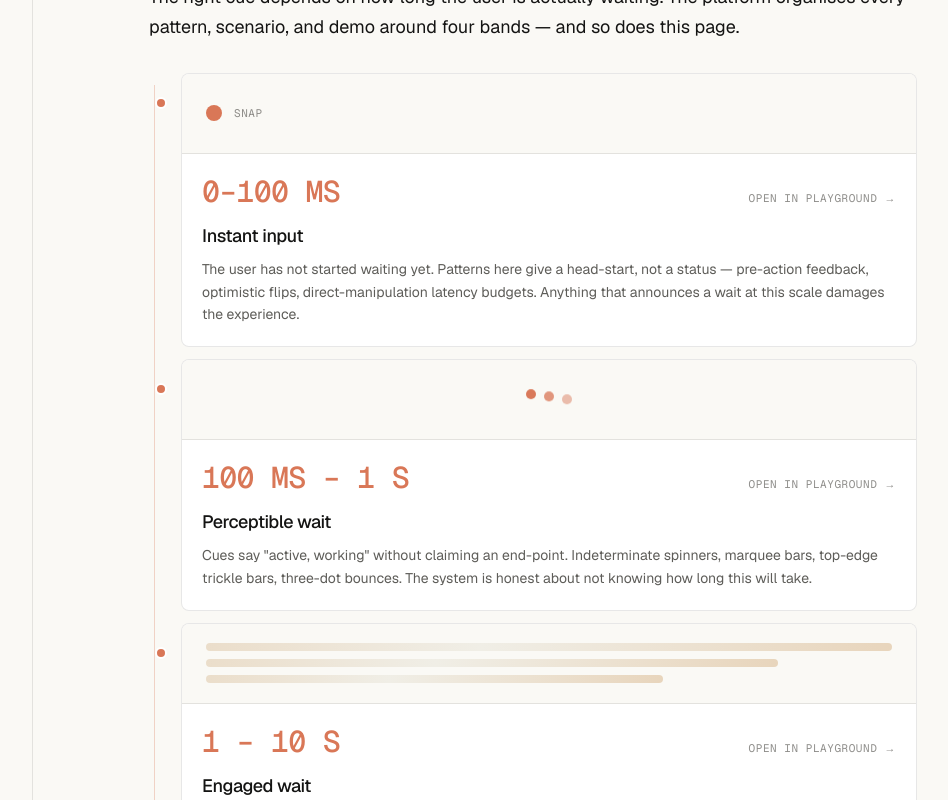
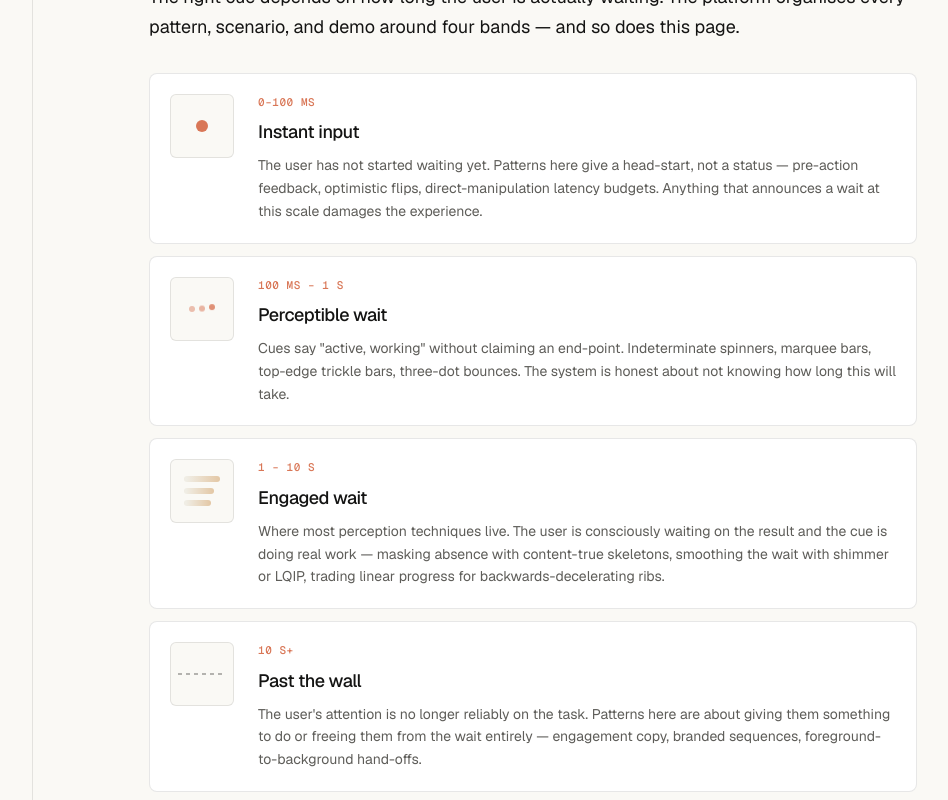
Before and after one commit to andrzejdelgado/feelsfast, a Next.js app: page / in a window 1280 px wide. Shown: the part 1540-2340 px from the top of the page, without its empty margins (247-1195 px from the left). Built offline with nearby package versions, Linux system fonts and the light colour scheme.

Commit message:
Revert "feat: Four-time-bands as a field-guide timeline, not a card grid"
This reverts commit b379cf4839079830f87be4608f412847b11344eb.

```diff
--- a/src/app/page.tsx
+++ b/src/app/page.tsx
@@ -37,25 +37,21 @@ const stats = [
 
 const bands = [
   {
-    id: "instant",
     label: "0–100 MS",
     title: "Instant input",
     body: "The user has not started waiting yet. Patterns here give a head-start, not a status — pre-action feedback, optimistic flips, direct-manipulation latency budgets. Anything that announces a wait at this scale damages the experience.",
   },
   {
-    id: "responsive",
     label: "100 MS – 1 S",
     title: "Perceptible wait",
     body: 'Cues say "active, working" without claiming an end-point. Indeterminate spinners, marquee bars, top-edge trickle bars, three-dot bounces. The system is honest about not knowing how long this will take.',
   },
   {
-    id: "engaged",
     label: "1 – 10 S",
     title: "Engaged wait",
     body: "Where most perception techniques live. The user is consciously waiting on the result and the cue is doing real work — masking absence with content-true skeletons, smoothing the wait with shimmer or LQIP, trading linear progress for backwards-decelerating ribs.",
   },
   {
-    id: "long",
     label: "10 S+",
     title: "Past the wall",
     body: "The user's attention is no longer reliably on the task. Patterns here are about giving them something to do or freeing them from the wait entirely — engagement copy, branded sequences, foreground-to-background hand-offs.",
@@ -173,48 +169,26 @@ export default function HomePage() {
           platform organises every pattern, scenario, and demo around four bands —
           and so does this page.
         </p>
-        <div className="relative mt-8 pl-8">
+        <div className="mt-8 space-y-3">
+          {bands.map((band, i) => (
             <div
-            aria-hidden
-            className="absolute left-[5px] top-3 bottom-3 w-px bg-primary/30"
-          />
-          <ul className="space-y-3">
-            {bands.map((band, i) => (
-              <li key={band.id} className="relative">
-                <span
-                  aria-hidden
-                  className="absolute -left-[26px] top-6 size-3 rounded-full border-2 border-card bg-primary"
-                />
-                <Link
-                  href={`/playground#band-${band.id}`}
-                  className="group block overflow-hidden rounded-lg border border-border bg-card transition-colors hover:border-primary"
+              key={band.label}
+              className="flex items-start gap-5 rounded-lg border border-border bg-card p-5 sm:gap-6"
             >
-                  <div className="relative h-20 overflow-hidden border-b border-border bg-background">
-                    <BandStage index={i} />
-                  </div>
-                  <div className="p-5">
-                    <div className="flex items-baseline justify-between gap-3">
-                      <p className="font-mono text-2xl font-medium uppercase tracking-tight text-primary sm:text-3xl">
+              <BandVisual index={i} />
+              <div className="min-w-0 flex-1">
+                <p className="font-mono text-[0.6875rem] font-medium uppercase tracking-wider text-primary">
                   {band.label}
                 </p>
-                      <span
-                        aria-hidden
-                        className="font-mono text-[0.6875rem] uppercase tracking-wider text-muted-foreground/70 transition-colors group-hover:text-primary"
-                      >
-                        Open in playground →
-                      </span>
-                    </div>
-                    <p className="mt-3 text-lg font-medium tracking-tight text-foreground">
+                <p className="mt-2 text-lg font-medium tracking-tight text-foreground">
                   {band.title}
                 </p>
                 <p className="mt-2 text-sm leading-relaxed text-muted-foreground">
                   {band.body}
                 </p>
               </div>
-                </Link>
-              </li>
+            </div>
           ))}
-          </ul>
         </div>
       </section>
 
@@ -310,85 +284,72 @@ export default function HomePage() {
   );
 }
 
-function BandStage({ index }: { index: number }) {
+function BandVisual({ index }: { index: number }) {
   return (
-    <>
-      {index === 0 ? <InstantStage /> : null}
-      {index === 1 ? <ActiveStage /> : null}
-      {index === 2 ? <EngagedStage /> : null}
-      {index === 3 ? <PastWallStage /> : null}
+    <div
+      aria-hidden
+      className="relative grid size-16 shrink-0 place-items-center overflow-hidden rounded-md border border-border bg-background"
+    >
+      {index === 0 ? <InstantDot /> : null}
+      {index === 1 ? <ThreeDotBounce /> : null}
+      {index === 2 ? <ShimmerStripes /> : null}
+      {index === 3 ? <SlowCrawl /> : null}
       <style>{`
         @keyframes band-snap {
-          0%, 55%, 100% { transform: scale(1); opacity: 1; }
-          65%           { transform: scale(0.7); opacity: 0.55; }
-        }
-        @keyframes band-orbit {
-          0%   { transform: translateX(-100%); }
-          100% { transform: translateX(100%);  }
+          0%, 60%, 100% { transform: scale(1); opacity: 1; }
+          70%           { transform: scale(0.78); opacity: 0.55; }
         }
         @keyframes band-bounce {
-          0%, 100% { transform: translateY(0);    opacity: 0.4; }
-          50%      { transform: translateY(-6px); opacity: 1;   }
+          0%, 100% { transform: translateY(0);   opacity: 0.45; }
+          50%      { transform: translateY(-3px); opacity: 1;    }
         }
         @keyframes band-shimmer {
           0%   { background-position: 200% 0; }
           100% { background-position: -200% 0; }
         }
         @keyframes band-crawl {
-          0%   { transform: translateX(0%);   opacity: 0.25; }
-          10%  { opacity: 1; }
-          90%  { opacity: 1; }
-          100% { transform: translateX(100%); opacity: 0.25; }
+          0%   { transform: translateX(-1.5rem); opacity: 0.2; }
+          50%  { opacity: 1; }
+          100% { transform: translateX(1.5rem); opacity: 0.2; }
         }
       `}</style>
-    </>
-  );
-}
-
-function InstantStage() {
-  return (
-    <div className="absolute inset-0 flex items-center justify-start px-6">
-      <span
-        aria-hidden
-        className="size-4 rounded-full bg-primary motion-reduce:animate-none"
-        style={{ animation: "band-snap 1600ms ease-in-out infinite" }}
-      />
-      <span
-        aria-hidden
-        className="ml-3 font-mono text-[0.6875rem] uppercase tracking-wider text-muted-foreground/70"
-      >
-        Snap
-      </span>
     </div>
   );
 }
 
-function ActiveStage() {
+function InstantDot() {
   return (
-    <div className="absolute inset-0 flex items-center justify-center gap-2">
-      {[0, 160, 320].map((delay) => (
+    <span
+      className="size-3 rounded-full bg-primary motion-reduce:animate-none"
+      style={{ animation: "band-snap 1800ms ease-in-out infinite" }}
+    />
+  );
+}
+
+function ThreeDotBounce() {
+  return (
+    <span className="flex items-end gap-1">
+      {[0, 140, 280].map((delay) => (
         <span
           key={delay}
-          aria-hidden
-          className="size-2.5 rounded-full bg-primary motion-reduce:animate-none"
+          className="size-1.5 rounded-full bg-primary motion-reduce:animate-none"
           style={{
-            animation: "band-bounce 1000ms ease-in-out infinite",
+            animation: "band-bounce 900ms ease-in-out infinite",
             animationDelay: `${delay}ms`,
           }}
         />
       ))}
-    </div>
+    </span>
   );
 }
 
-function EngagedStage() {
+function ShimmerStripes() {
   return (
-    <div className="absolute inset-0 flex flex-col justify-center gap-2 px-6">
-      {["w-full", "w-5/6", "w-2/3"].map((w) => (
+    <span className="flex w-9 flex-col gap-1.5">
+      {["w-full", "w-5/6", "w-3/4"].map((w) => (
         <span
           key={w}
-          aria-hidden
-          className={`h-2 rounded ${w} motion-reduce:animate-none`}
+          className={`h-1.5 rounded ${w} motion-reduce:animate-none`}
           style={{
             backgroundImage:
               "linear-gradient(90deg, var(--muted) 0%, color-mix(in oklch, var(--muted) 60%, var(--primary)) 50%, var(--muted) 100%)",
@@ -397,29 +358,26 @@ function EngagedStage() {
           }}
         />
       ))}
-    </div>
+    </span>
   );
 }
 
-function PastWallStage() {
+function SlowCrawl() {
   return (
-    <div className="absolute inset-0 flex items-center px-6">
-      <div className="relative h-2 w-full">
+    <span className="relative flex h-2 w-12 items-center">
       <span
         aria-hidden
         className="absolute inset-x-0 top-1/2 h-[2px] -translate-y-1/2"
         style={{
           backgroundImage:
-              "repeating-linear-gradient(90deg, var(--muted-foreground) 0 4px, transparent 4px 10px)",
+            "repeating-linear-gradient(90deg, var(--muted-foreground) 0 4px, transparent 4px 8px)",
           opacity: 0.45,
         }}
       />
       <span
-          aria-hidden
-          className="absolute left-0 top-0 size-2 rounded-full bg-primary motion-reduce:animate-none"
-          style={{ animation: "band-crawl 7200ms ease-in-out infinite" }}
+        className="relative size-2 rounded-full bg-primary motion-reduce:animate-none"
+        style={{ animation: "band-crawl 5200ms ease-in-out infinite" }}
       />
-      </div>
-    </div>
+    </span>
   );
 }
```
Lines whose indentation alone changed are shown as unchanged.
